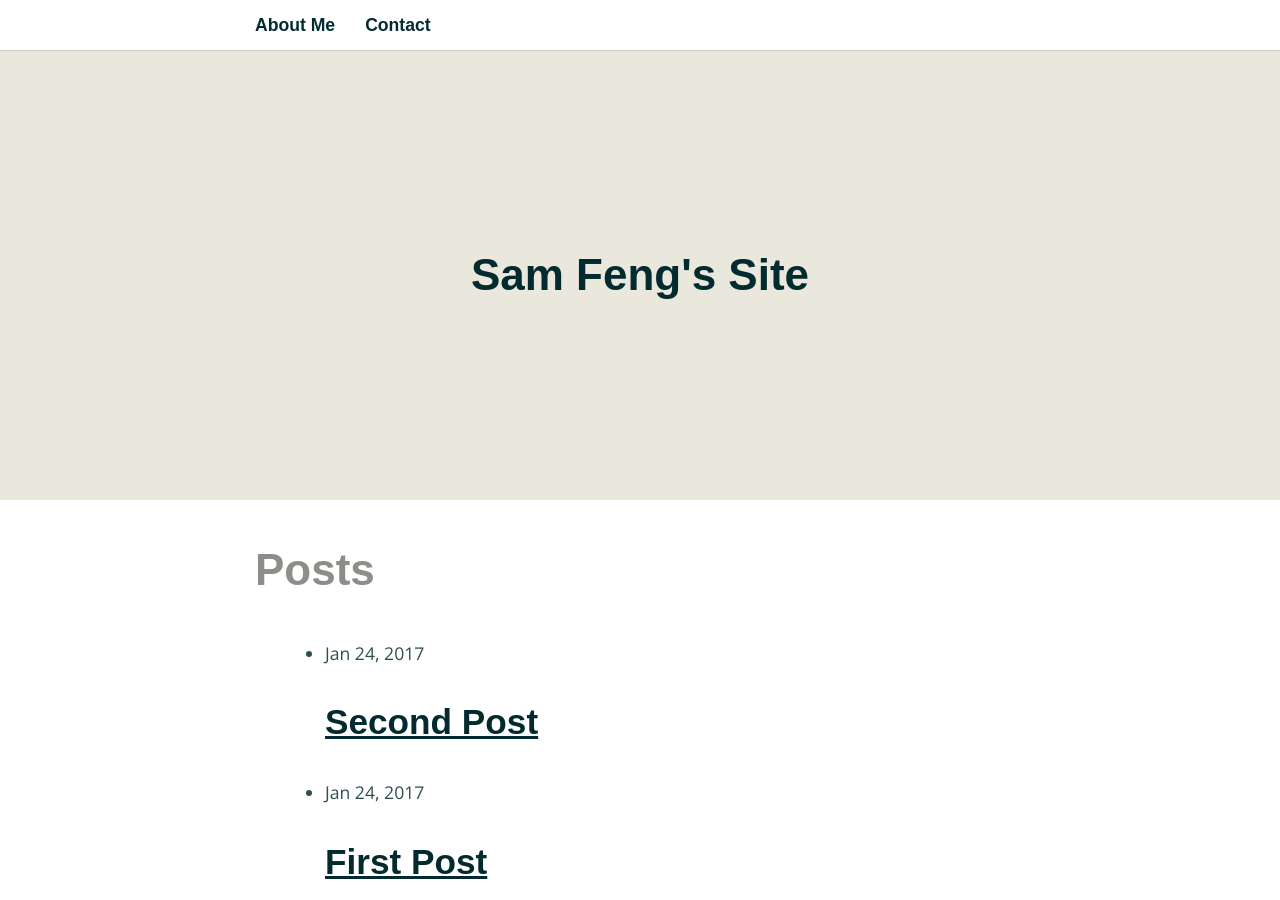
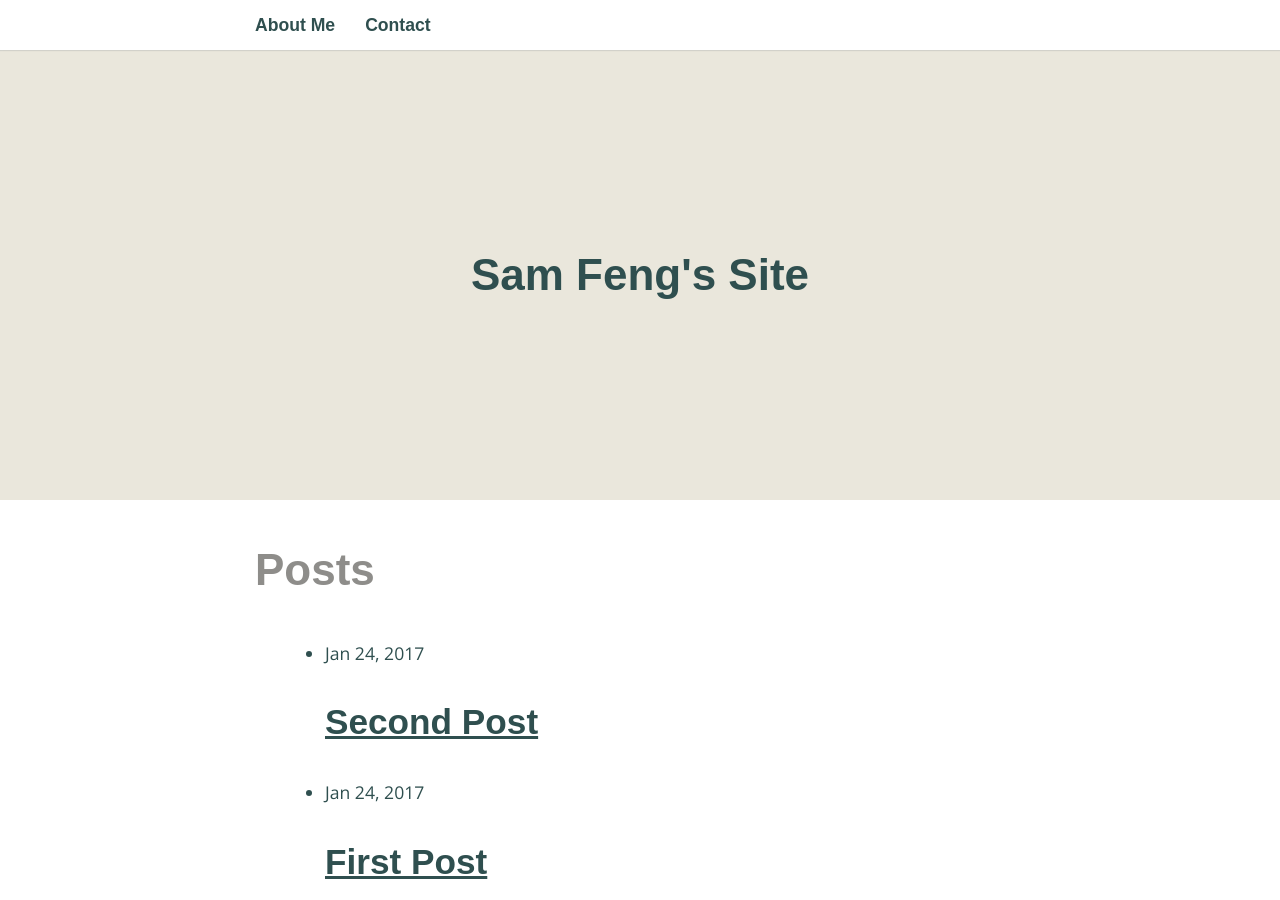
Before and after one commit to samfeng279/samfeng279.github.io, a Jekyll site: the page built from index.html, in a window 1280 px wide and 900 px high. Built offline with Jekyll 4.4.1, drawn with Linux system fonts in a browser that asks for light colours; some web fonts are replaced.

Commit message:
Update _base.scss

```diff
--- a/_sass/_base.scss
+++ b/_sass/_base.scss
@@ -2,7 +2,7 @@ $content-width: 800px;
 $main: #e85a4f;
 $font-style: 'Open Sans', sans-serif;
 $font-color: #2F4F4F;
-$link-color: #032b2f;
+$link-color: #2F4F4F;
 $link-hover-color: #08708a;
 $heading-font: 'Muli', sans-serif;
 $heading-font-color: #8e8d8a;
```
